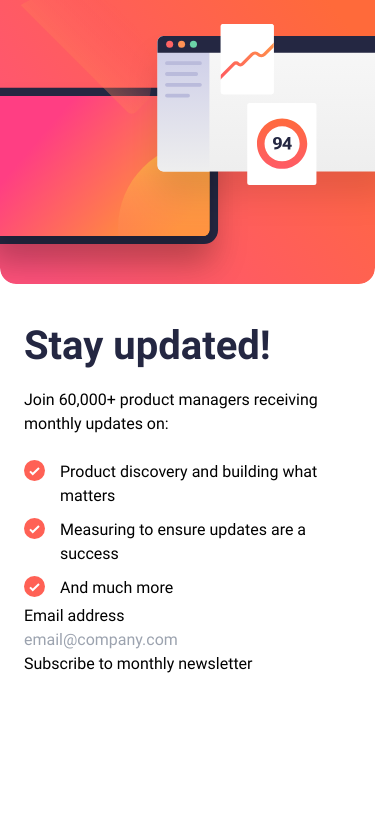
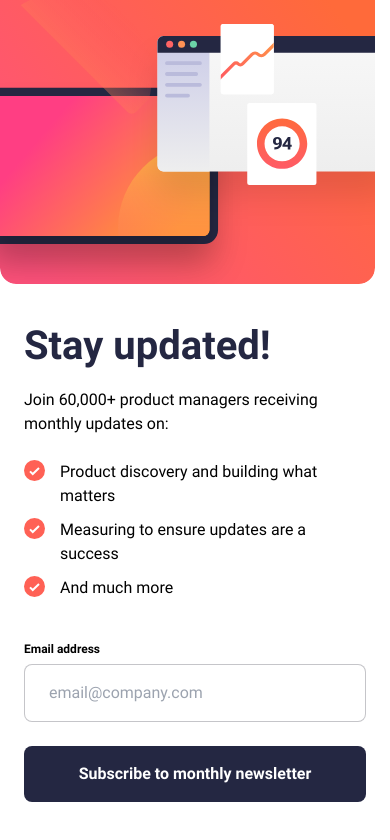
Before and after one commit to JorgeAMendoza/newsletter-sign-up, a React (Vite) app: page / in a window 390 px wide. Shown: the top 840 px of the page. Built offline with nearby package versions, Linux system fonts and the light colour scheme.

Commit message:
set base style for mobile
edit the tailwind config and create base style for the mobile view of
the newsletter component

```diff
--- a/src/App.tsx
+++ b/src/App.tsx
@@ -34,7 +34,7 @@ function App() {
 
   return (
     <>
-      <main className="bg-white h-screen">
+      <main className="bg-white min-h-screen pb-6">
         <picture>
           <source srcSet={desktopIllustration} media="(min-width: 768px)" />
           <img src={mobileIllustration} alt="sign up" decoding="async"></img>
--- a/src/features/signup/components/sign-up/SignUp.tsx
+++ b/src/features/signup/components/sign-up/SignUp.tsx
@@ -30,6 +30,7 @@ export const SignUp = ({ submitEmail }: SignUpProps) => {
 
   return (
     <form
+      className="mt-8"
       noValidate
       onSubmit={(e) => {
         // does not reload the page
@@ -38,7 +39,9 @@ export const SignUp = ({ submitEmail }: SignUpProps) => {
       }}
     >
       <div>
-        <label htmlFor="signupEmail">Email address</label>
+        <label htmlFor="signupEmail" className="text-xs font-bold">
+          Email address
+        </label>
         {error ? <p aria-live="polite">Valid email required</p> : null}
       </div>
 
@@ -50,8 +53,14 @@ export const SignUp = ({ submitEmail }: SignUpProps) => {
         onChange={(e) => {
           setText(e.target.value)
         }}
+        className="border border-grey-25 rounded-lg mt-1 w-full p-4 px-6"
       />
-      <button type="submit">Subscribe to monthly newsletter</button>
+      <button
+        type="submit"
+        className="mt-6 p-4 py-4 w-full rounded-lg bg-navy-dark text-white font-bold"
+      >
+        Subscribe to monthly newsletter
+      </button>
     </form>
   )
 }
--- a/tailwind.config.js
+++ b/tailwind.config.js
@@ -14,6 +14,9 @@ export default {
       },
       vermillion: '#FF6155',
       white: '#fff',
+      grey: {
+        25: 'rgba(25, 24, 43, 0.25)',
+      },
     },
     container: {
       center: true,
@@ -22,6 +25,8 @@ export default {
       },
     },
     fontSize: {
+      xs: '.75rem',
+      base: '1rem',
       '4xl': '2.5rem',
     },
     fontFamily: {
```
